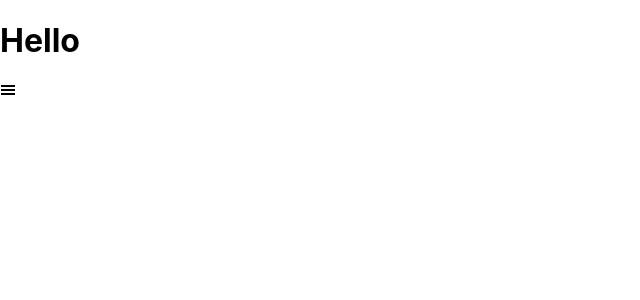
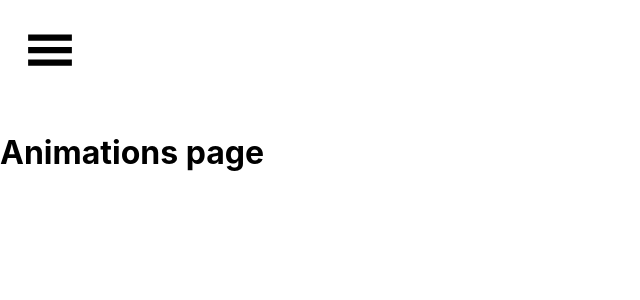
Before and after one commit to dunnjm814/css-practice, a React (Create React App) app in the folder css-practice/: page /animations in a window 1280 px wide. Shown: the top 300 px of the page, without its empty margins (0-640 px from the left). Built offline with nearby package versions, Linux system fonts and the light colour scheme.

Commit message:
navigation for scroll animation test set

```diff
--- a/css-practice/package.json
+++ b/css-practice/package.json
@@ -9,6 +9,7 @@
     "react": "^17.0.2",
     "react-dom": "^17.0.2",
     "react-icons": "^4.2.0",
+    "react-router-dom": "^5.2.0",
     "react-scripts": "4.0.3",
     "web-vitals": "^1.1.1"
   },
--- a/css-practice/src/App.js
+++ b/css-practice/src/App.js
@@ -1,13 +1,20 @@
+import React from 'react'
+import { BrowserRouter, Route, Switch } from "react-router-dom";
+import Animate from './animate';
 import SideBar from "./sidebar";
-
 
 function App() {
   return (
     <div className="App">
-      <header className="App-header">
-        <h1>Hello</h1>
-      </header>
-      <SideBar />
+      <header className="App-header"></header>
+      <BrowserRouter>
+        <SideBar />
+        <Switch>
+          <Route path='/animations'>
+            <Animate />
+          </Route>
+        </Switch>
+      </BrowserRouter>
     </div>
   );
 }
--- /dev/null
+++ b/css-practice/src/animate/index.js
@@ -0,0 +1,17 @@
+import React, {useLayoutEffect} from 'react'
+
+
+function Animate() {
+  useLayoutEffect(() => {
+    const onScroll = () => { };
+    window.addEventListener('scroll', onScroll)
+    // cleanup scroll listener
+    return ()=> window.removeEventListener('scroll', onScroll)
+  })
+  return (
+    <>
+      <h1>Animations page</h1>
+    </>
+  )
+}
+export default Animate
--- a/css-practice/src/sidebar/index.js
+++ b/css-practice/src/sidebar/index.js
@@ -1,5 +1,6 @@
 import { GiHamburgerMenu } from "react-icons/gi";
 import { IoMdClose } from "react-icons/io";
+import {NavLink} from 'react-router-dom'
 import './sidebar.css'
 
 import React, {useState} from "react";
@@ -22,7 +23,9 @@ function SideBar() {
         <div className="close" onClick={openSidebar}>
           <IoMdClose />
         </div>
-        <div>section one</div>
+        <div>
+          <NavLink to='/animations'>Animations</NavLink>
+        </div>
         <div>section two</div>
         <div>section three</div>
       </div>
--- a/css-practice/src/sidebar/sidebar.css
+++ b/css-practice/src/sidebar/sidebar.css
@@ -1,5 +1,12 @@
+.button{
+font-size: 50px;
+padding: 25px;
+transition: 0.5s;
+width: 400px;
+}
 .button:hover{
   cursor:pointer;
+  color: #f4cabd
 }
 
 .sidebar{
@@ -14,9 +21,10 @@
   display: flex;
   flex-direction: column;
   align-items: center;
-  justify-content: center;
+  justify-content: space-evenly;
 
   color: #E17969;
+  font-size: 50px;
 
   transform: translateX(-100%);
   transition: transform 0.24s ease-out;
@@ -29,3 +37,8 @@
 .active{
   transform: translateX(0%);
 }
+a{
+  color: #E17969;
+  font-size: 50px;
+  text-decoration: none;
+}
```
Also changed, not shown: css-practice/src/animate/animations.css (added), 1 other file (tests, documents, lock files or other folders).
